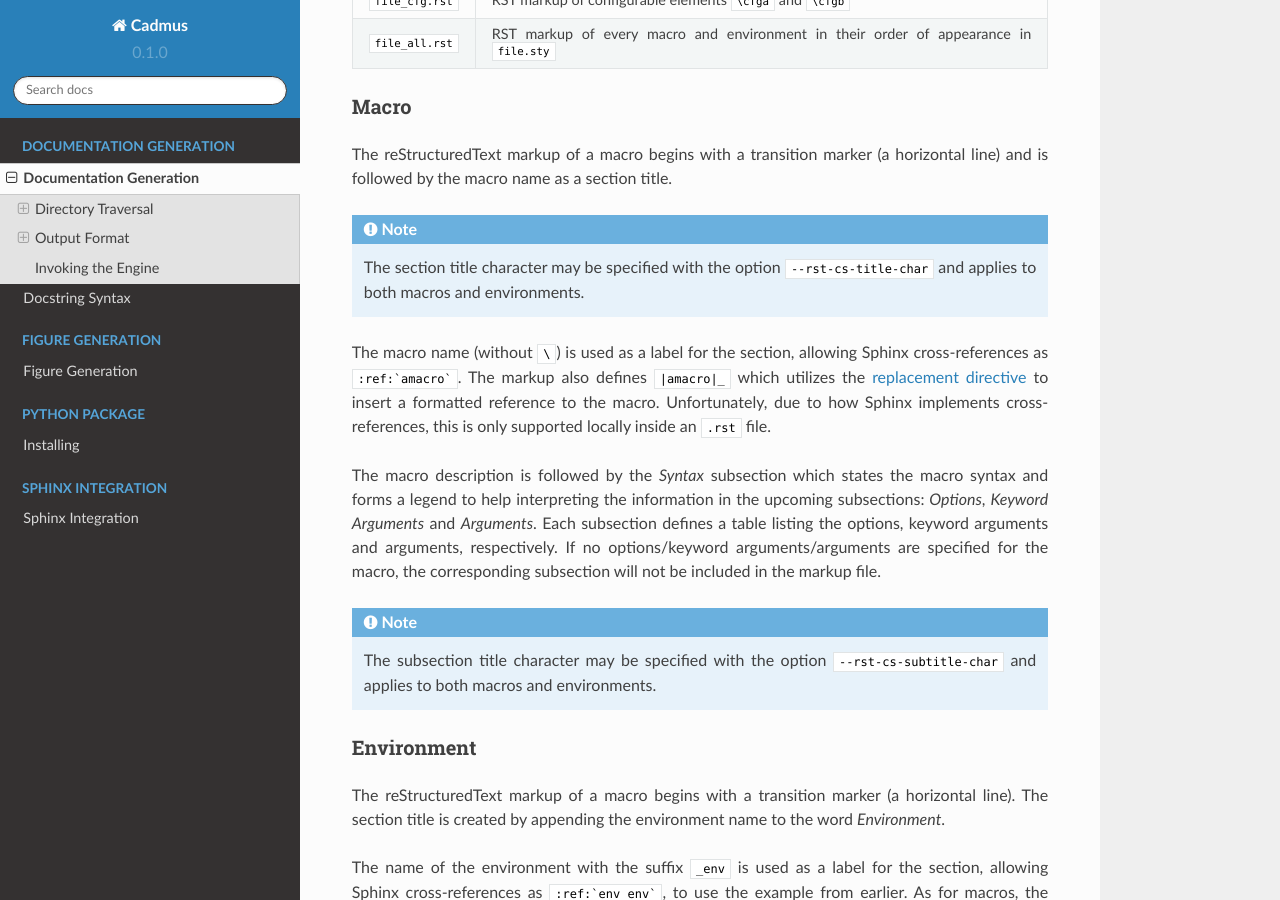
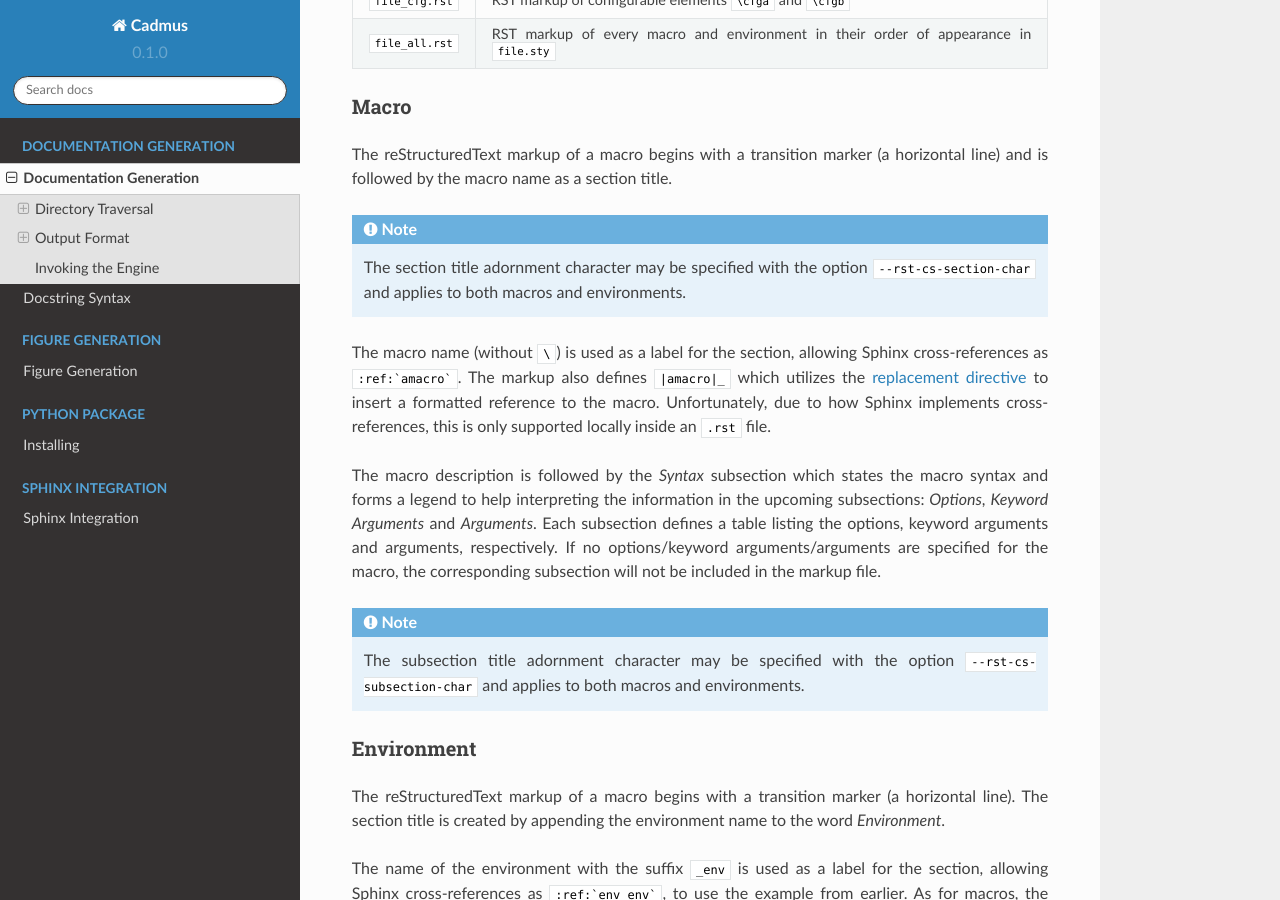
Before and after one commit to sthenic/cadmus, a Sphinx documentation site: the page built from doc/_source/docgen/documentation_generation.rst, in a window 1280 px wide and 900 px high, scrolled down 2780 px. Built offline with Sphinx 7.4.7 and the Read the Docs theme 2.0.0, drawn with Linux system fonts in a browser that asks for light colours.

Commit message:
docs: use correct options for RST config.

````diff
--- a/doc/_source/docgen/documentation_generation.rst
+++ b/doc/_source/docgen/documentation_generation.rst
@@ -168,8 +168,8 @@ horizontal line) and is followed by the macro name as a section title.
 
 .. note::
 
-    The section title character may be specified with the option
-    ``--rst-cs-title-char`` and applies to both macros and environments.
+    The section title adornment character may be specified with the option
+    ``--rst-cs-section-char`` and applies to both macros and environments.
 
 The macro name (without ``\``) is used as a label for the section, allowing
 Sphinx cross-references as ``:ref:`amacro```. The markup also defines
@@ -186,8 +186,8 @@ macro, the corresponding subsection will not be included in the markup file.
 
 .. note::
 
-    The subsection title character may be specified with the option
-    ``--rst-cs-subtitle-char`` and applies to both macros and environments.
+    The subsection title adornment character may be specified with the option
+    ``--rst-cs-subsection-char`` and applies to both macros and environments.
 
 .. _replacement directive:
     http://docutils.sourceforge.net/docs/ref/rst/directives.html#replacement-text
````
